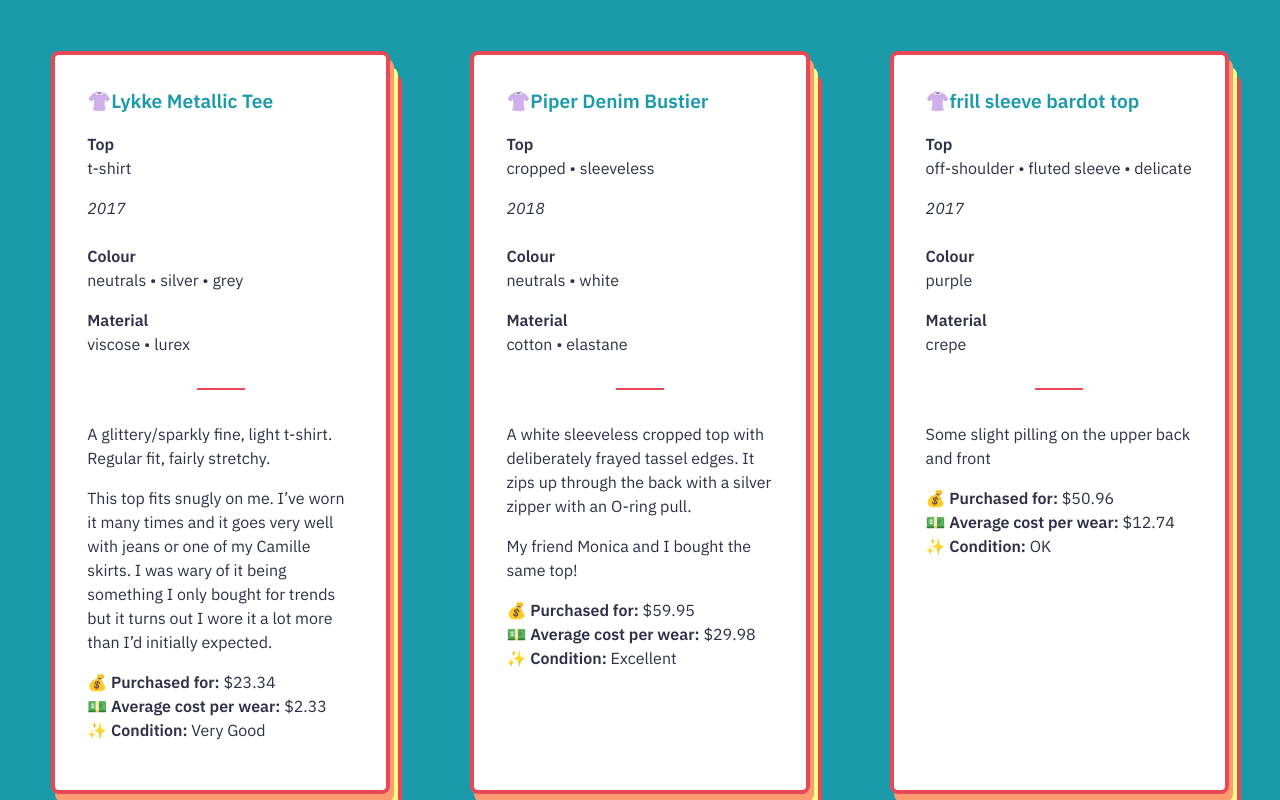
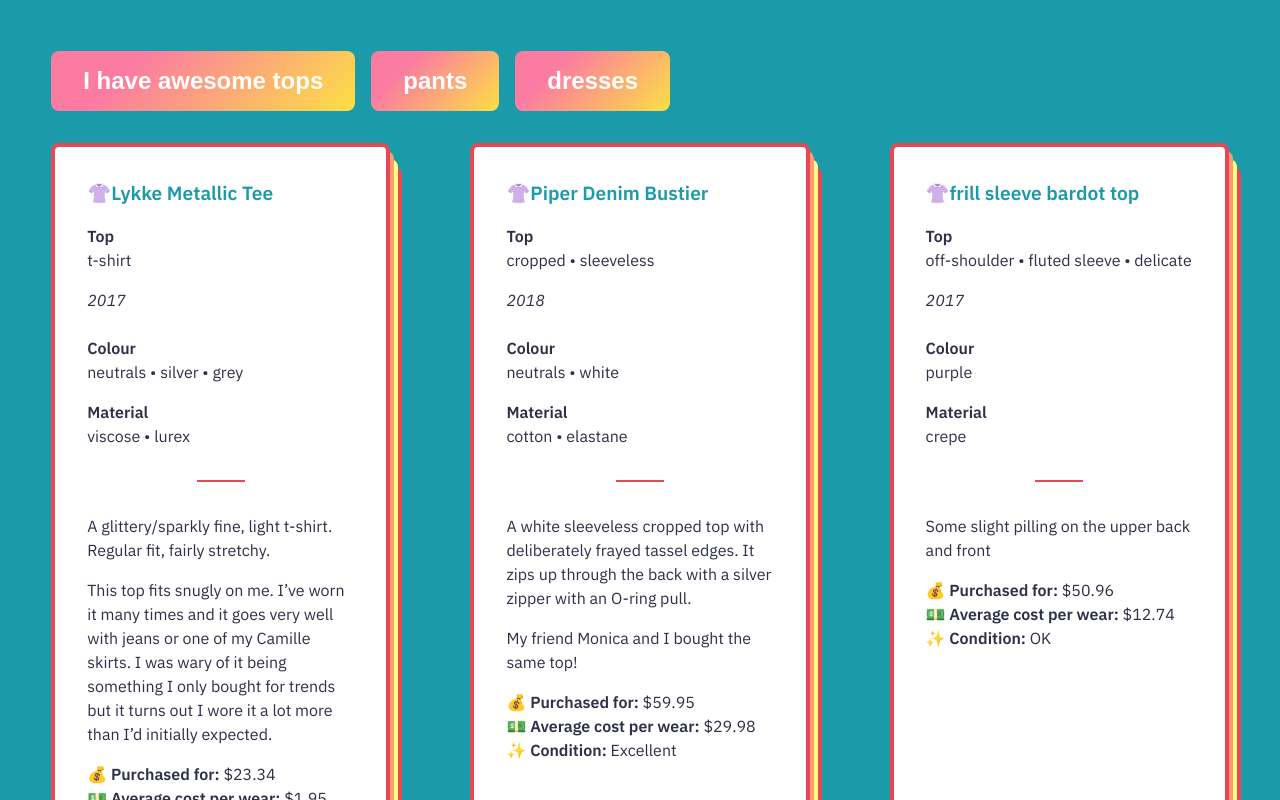
Before and after one commit to georgiecel/wardrobe, a React (Create React App) app: page / in a window 1280 px wide. Shown: the top 800 px of the page. Built offline with nearby package versions, Linux system fonts and the light colour scheme.

Commit message:
Add filtering functionality

```diff
--- a/public/wardrobe.json
+++ b/public/wardrobe.json
@@ -1,5 +1,4 @@
-{
-    "wardrobe": [
+[
     {
         "name": "Lykke Metallic Tee",
         "brand": "Lulu + Rose",
@@ -32,7 +31,7 @@
         "comments": "This top fits snugly on me. I’ve worn it many times and it goes very well with jeans or one of my Camille skirts. I was wary of it being something I only bought for trends but it turns out I wore it a lot more than I’d initially expected.",
         "status": "",
         "cost": 23.34,
-            "timesWorn": 10
+        "timesWorn": 12
     },
     {
         "name": "Piper Denim Bustier",
@@ -1007,4 +1006,3 @@
         "timesWorn": 10
     }
 ]
-}
--- a/src/App.css
+++ b/src/App.css
@@ -3,6 +3,7 @@
 body {
     background-color: #1B9AAA;
     color: #2D3047;
+    font-family: 'IBM Plex Sans', sans-serif;
     line-height: 1.5;
     padding: 4vw;
 }
@@ -19,9 +20,25 @@ strong {
     font-weight: 600;
 }
 
+button {
+    background-color: #fff;
+    background-color: #fce043;
+    background-image: linear-gradient(315deg, #fce043 0%, #fb7ba2 74%);
+    border: 0;
+    border-radius: 0.5rem;
+    color: #fff;
+    font-size: 1.5rem;
+    font-weight: 600;
+    margin-right: 1rem;
+    padding: 1rem 2rem;
+}
+
+.c-header {
+    margin-bottom: 2rem;
+}
+
 .c-list {
     display: grid;
-    font-family: 'IBM Plex Sans', sans-serif;
     grid-gap: 5rem;
     grid-template-columns: repeat(auto-fit, minmax(18rem, 1fr));
 }
--- a/src/components/WardrobeCatalogue.js
+++ b/src/components/WardrobeCatalogue.js
@@ -6,9 +6,7 @@ class WardrobeCatalogue extends Component {
         super();
 
         this.state = {
-            data: {
             wardrobe: []
-            },
         }
     }
 
@@ -17,32 +15,39 @@ class WardrobeCatalogue extends Component {
             .then(res => res.json())
             .then(jsonData => {
                 this.setState({
-                    data: jsonData,
+                    wardrobe: jsonData,
+                    filteredData: jsonData,
                 })
             })
     }
 
     render() {
 
-        const clothingType = (value) => {
-            if (value === 'dress' || value === 'skirt') {
+        const filterCategory = (category) => {
+            this.setState({
+                category
+            });
+        }
+
+        const category = (value) => {
+            switch(value) {
+                case 'dress' :
+                case 'skirt' :
                     return <span role="img" aria-label="teal flared dress">👗</span>;
+                case 'outerwear' :
+                    return <span role="img" aria-label="brown overcoat">🧥</span>;
+                case 'top' :
+                    return <span role="img" aria-label="pink blouse">👚</span>;
+                case 'pants' :
+                case 'jeans' :
+                    return <span role="img" aria-label="blue pair of jeans">👖</span>;
+                default :
             }
-            if (value === 'outerwear') {
-                return  <span role="img" aria-label="brown overcoat">🧥</span>;
-            }
-            if (value === 'top') {
-                return  <span role="img" aria-label="pink blouse">👚</span>;
-            }
-            if (value === 'pants' || value === 'jeans') {
-                return  <span role="img" aria-label="blue pair of jeans">👖</span>;
-            }
-            return;
         }
 
         const itemCost = (value) => {
             if (value !== '')
-            return '$' + parseFloat(Math.round(value * 100) / 100).toFixed(2);
+            return '$' + parseFloat(value).toFixed(2);
             return 'unknown';
         }
 
@@ -57,12 +62,27 @@ class WardrobeCatalogue extends Component {
         }
 
         return (
+            <div>
+                <div className="c-header">
+                    <button onClick={()=>filterCategory('top')}>
+                        I have awesome tops
+                    </button>
+                    <button onClick={()=>filterCategory('pants')}>
+                        pants
+                    </button>
+                    <button onClick={()=>filterCategory('dress')}>
+                        dresses
+                    </button>
+                </div>
                 <div className="c-list">
-                {this.state.data.wardrobe.map(
+                    {this.state.wardrobe.filter(item => (this.state.category === undefined || this.state.category === item.category)).map(
                         function(item, i) {
                             return (
-                            <div className="c-list-item">
-                                <h3 className="item-name">{ clothingType(item.category) }{item.name}</h3>
+                                <div
+                                    className="c-list-item"
+                                    key={i}
+                                >
+                                    <h3 className="item-name">{ category(item.category) }{item.name}</h3>
                                     <p className="item-category">
                                         <strong>{item.category}</strong>
                                         {item.subcategory != null && <span className="inline-list">{ inlineList(item.subcategory) }</span>}
@@ -86,6 +106,7 @@ class WardrobeCatalogue extends Component {
                             );
                         })}
                 </div>
+            </div>
         );
     }
 }
```
Lines whose indentation alone changed are shown as unchanged.
